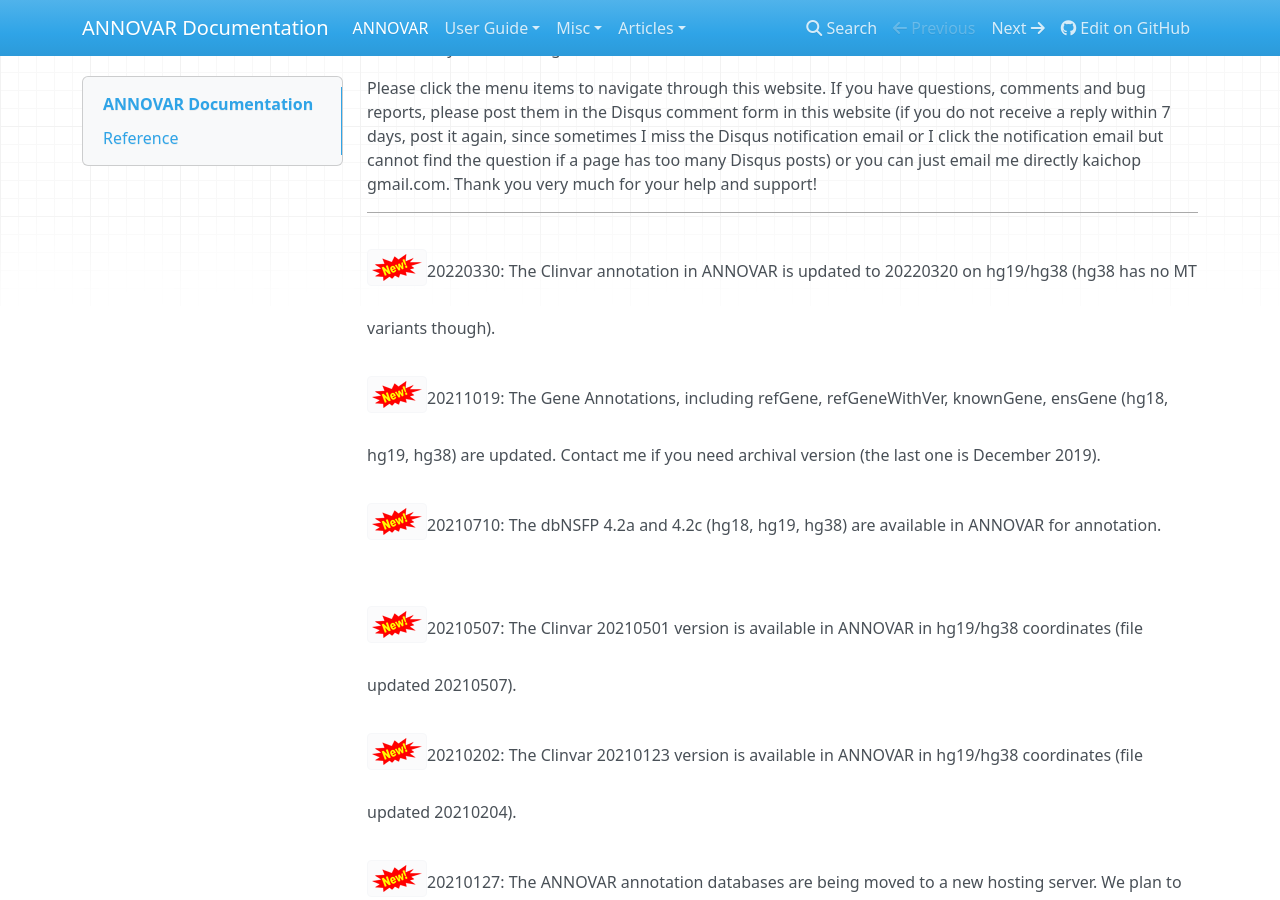
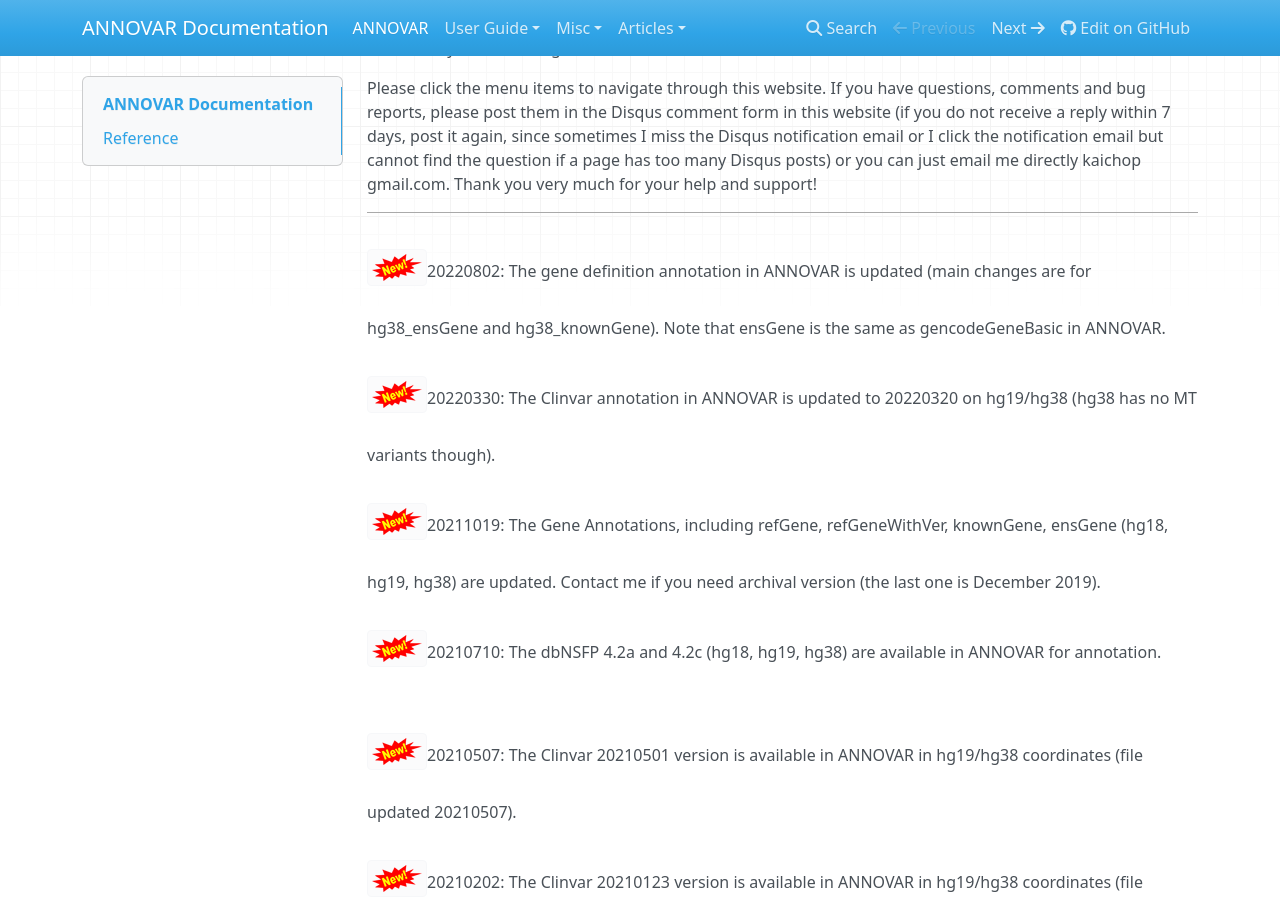
Before and after one commit to WGLab/doc-ANNOVAR, an MkDocs documentation site: the page built from docs/index.md, in a window 1280 px wide and 900 px high, scrolled down 546 px. Built offline with MkDocs 1.6.1, drawn with Linux system fonts in a browser that asks for light colours; nearby versions of some CDN libraries.

Commit message:
Update index.md

```diff
--- a/docs/index.md
+++ b/docs/index.md
@@ -10,6 +10,9 @@ ANNOVAR is an efficient software tool to utilize update-to-date information to f
 Please click the menu items to navigate through this website. If you have questions, comments and bug reports, please post them in the Disqus comment form in this website (if you do not receive a reply within 7 days, post it again, since sometimes I miss the Disqus notification email or I click the notification email but cannot find the question if a page has too many Disqus posts) or you can just email me directly kaichop gmail.com. Thank you very much for your help and support!
 
 ---
+
+![new](img/new.png)20220802: The gene definition annotation in ANNOVAR is updated (main changes are for hg38_ensGene and hg38_knownGene). Note that ensGene is the same as gencodeGeneBasic in ANNOVAR.
+
 ![new](img/new.png)20220330: The Clinvar annotation in ANNOVAR is updated to 20220320 on hg19/hg38 (hg38 has no MT variants though).
 
 ![new](img/new.png)20211019: The Gene Annotations, including refGene, refGeneWithVer, knownGene, ensGene (hg18, hg19, hg38) are updated. Contact me if you need archival version (the last one is December 2019).
```
